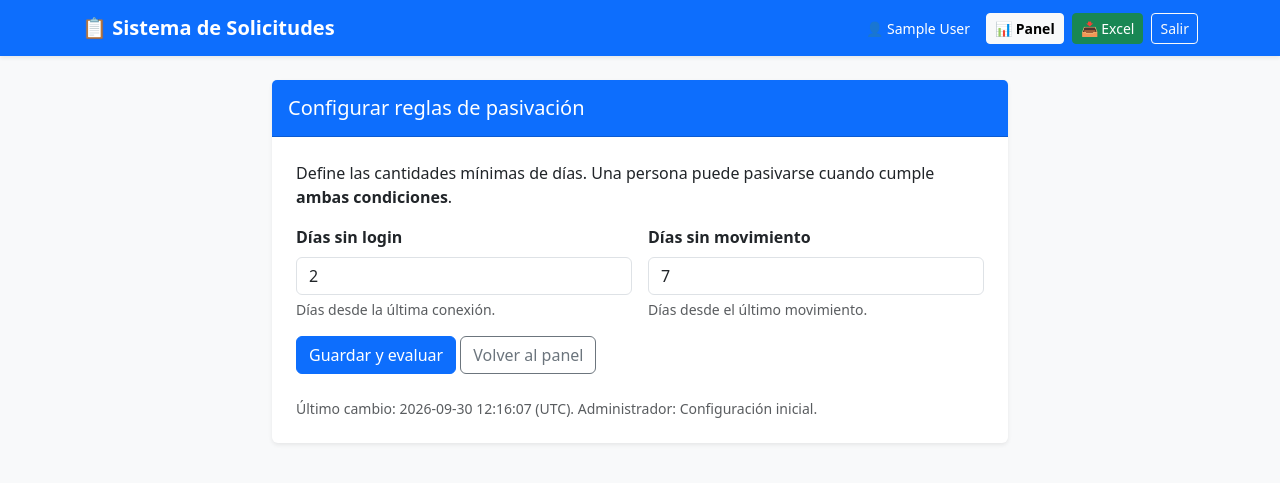
After one commit to jerodelineleneus568-jpg/gestion-solicitudes, a Flask app: page /pasivacion/configuracion in a window 1280 px wide. The commit adds this page. Shown: the top 483 px of the page. Run offline with Flask 3, Linux system fonts and the light colour scheme; the visitor is signed in with stand-in values (Sample User, id 1); data comes from the database, SQL or seed files in the repository; some libraries are stand-ins or nearby versions.

Commit message:
se agrego una nueva funcion de configurar regras

```diff
--- a/app/controllers/solicitud_controller.py
+++ b/app/controllers/solicitud_controller.py
@@ -119,6 +119,7 @@ def panel_solicitudes():
         solicitudes=SolicitudModel.obtener_todas(),
         admin_nombre=session.get('nombre', 'Administrador'),
         reporte_weblun=SolicitudModel.obtener_reporte_actual(),
+        parametros_pasivacion=SolicitudModel.obtener_configuracion_pasivacion(),
     )
 
 # 7. Marcar como gestionada manualmente
@@ -171,6 +172,7 @@ def logout():
 @admin_required
 def panel_pasivacion():
     from app.services.pasivacion_service import calcular_reporte_pasivacion, fecha_hoy_chile
+    parametros = SolicitudModel.obtener_configuracion_pasivacion()
     hoy = fecha_hoy_chile()
     filas = []
     resumen = {'total': 0, 'Puede pasivarse': 0, 'No pasivar': 0, 'Revisar': 0}
@@ -182,7 +184,11 @@ def panel_pasivacion():
         reporte = dict(registro) if registro else None
     if reporte:
         try:
-            filas, resumen = calcular_reporte_pasivacion(reporte['ruta_excel'], hoy)
+            filas, resumen = calcular_reporte_pasivacion(
+                reporte['ruta_excel'], hoy,
+                umbral_login=parametros['dias_sin_login'],
+                umbral_movimiento=parametros['dias_sin_movimiento'],
+            )
         except ValueError as error:
             flash(str(error), 'warning')
         except Exception:
@@ -190,5 +196,30 @@ def panel_pasivacion():
             flash('No se pudo leer el reporte de pasivación. Revise la terminal.', 'danger')
     return render_template(
         'pasivacion.html', filas=filas, resumen=resumen, reporte=reporte,
-        fecha_evaluacion=hoy.strftime('%d/%m/%Y'),
+        fecha_evaluacion=hoy.strftime('%d/%m/%Y'), parametros=parametros,
     )
+
+
+@solicitud_bp.route('/pasivacion/configuracion', methods=['GET', 'POST'])
+@admin_required
+def configurar_pasivacion():
+    parametros = SolicitudModel.obtener_configuracion_pasivacion()
+    valores = dict(parametros)
+    if request.method == 'POST':
+        valores['dias_sin_login'] = request.form.get('dias_sin_login', '')
+        valores['dias_sin_movimiento'] = request.form.get('dias_sin_movimiento', '')
+        try:
+            SolicitudModel.guardar_configuracion_pasivacion(
+                valores['dias_sin_login'], valores['dias_sin_movimiento'],
+                session.get('nombre', 'Administrador'),
+            )
+        except ValueError as error:
+            flash(str(error), 'danger')
+            return render_template('configuracion_pasivacion.html', parametros=parametros, valores=valores), 400
+        except Exception:
+            current_app.logger.exception('No se pudieron guardar los parámetros de pasivación.')
+            flash('No se pudo guardar la configuración. Revise la terminal.', 'danger')
+            return render_template('configuracion_pasivacion.html', parametros=parametros, valores=valores), 500
+        flash('Reglas guardadas. La evaluación usará los nuevos valores.', 'success')
+        return redirect(url_for('solicitud.panel_pasivacion'))
+    return render_template('configuracion_pasivacion.html', parametros=parametros, valores=valores)
--- a/app/models/solicitud_model.py
+++ b/app/models/solicitud_model.py
@@ -85,6 +85,46 @@ class SolicitudModel:
             conn.execute('''UPDATE solicitudes SET estado_registro_weblun = 'No corresponde (Iris)'
                 WHERE LOWER(TRIM(sistema)) != 'rayen'
                 AND estado_registro_weblun = 'Sin reporte disponible' ''')
+
+            conn.execute("""CREATE TABLE IF NOT EXISTS configuracion_pasivacion (
+                id INTEGER PRIMARY KEY CHECK (id = 1),
+                dias_sin_login INTEGER NOT NULL CHECK (dias_sin_login BETWEEN 1 AND 3650),
+                dias_sin_movimiento INTEGER NOT NULL CHECK (dias_sin_movimiento BETWEEN 1 AND 3650),
+                actualizado_por TEXT NOT NULL DEFAULT 'Configuración inicial',
+                fecha_actualizacion TEXT NOT NULL DEFAULT CURRENT_TIMESTAMP
+            )""")
+            conn.execute("""INSERT OR IGNORE INTO configuracion_pasivacion
+                (id, dias_sin_login, dias_sin_movimiento) VALUES (1, 2, 7)""")
+
+    @classmethod
+    def obtener_configuracion_pasivacion(cls):
+        with cls.conexion() as conn:
+            fila = conn.execute('SELECT * FROM configuracion_pasivacion WHERE id = 1').fetchone()
+            if fila is None:
+                raise RuntimeError('No se ha inicializado la configuración de pasivación.')
+            return dict(fila)
+
+    @staticmethod
+    def validar_dias_pasivacion(valor):
+        texto = str(valor).strip()
+        if not re.fullmatch(r'[0-9]{1,4}', texto):
+            raise ValueError('Ingrese cantidades de días enteras entre 1 y 3650.')
+        numero = int(texto)
+        if not 1 <= numero <= 3650:
+            raise ValueError('Ingrese cantidades de días enteras entre 1 y 3650.')
+        return numero
+
+    @classmethod
+    def guardar_configuracion_pasivacion(cls, dias_login, dias_movimiento, administrador):
+        login = cls.validar_dias_pasivacion(dias_login)
+        movimiento = cls.validar_dias_pasivacion(dias_movimiento)
+        with cls.conexion() as conn:
+            cursor = conn.execute("""UPDATE configuracion_pasivacion SET
+                dias_sin_login = ?, dias_sin_movimiento = ?, actualizado_por = ?,
+                fecha_actualizacion = CURRENT_TIMESTAMP WHERE id = 1""",
+                (login, movimiento, str(administrador)))
+            if cursor.rowcount != 1:
+                raise RuntimeError('No se ha inicializado la configuración de pasivación.')
 
     @classmethod
     def crear_solicitud(cls, tipo_solicitud, sistema, nombre_completo, rut, correo, centros, gestionado_por, ip_origen):
--- /dev/null
+++ b/app/templates/configuracion_pasivacion.html
@@ -0,0 +1,35 @@
+{% extends 'base.html' %}
+{% block content %}
+<div class="row justify-content-center">
+    <div class="col-lg-8">
+        <div class="card shadow-sm border-0">
+            <div class="card-header bg-primary text-white py-3"><h5 class="mb-0">Configurar reglas de pasivación</h5></div>
+            <div class="card-body p-4">
+                {% for categoria, mensaje in get_flashed_messages(with_categories=true) %}
+                <div class="alert alert-{{ categoria }}" role="alert">{{ mensaje }}</div>
+                {% endfor %}
+                <p>Define las cantidades mínimas de días. Una persona puede pasivarse cuando cumple <strong>ambas condiciones</strong>.</p>
+                <form method="POST" action="{{ url_for('solicitud.configurar_pasivacion') }}">
+                    <input type="hidden" name="csrf_token" value="{{ csrf_token() }}">
+                    <div class="row g-3 mb-3">
+                        <div class="col-md-6">
+                            <label for="dias_sin_login" class="form-label fw-semibold">Días sin login</label>
+                            <input type="number" id="dias_sin_login" name="dias_sin_login" class="form-control" min="1" max="3650" step="1" value="{{ valores.dias_sin_login }}" required>
+                            <div class="form-text">Días desde la última conexión.</div>
+                        </div>
+                        <div class="col-md-6">
+                            <label for="dias_sin_movimiento" class="form-label fw-semibold">Días sin movimiento</label>
+                            <input type="number" id="dias_sin_movimiento" name="dias_sin_movimiento" class="form-control" min="1" max="3650" step="1" value="{{ valores.dias_sin_movimiento }}" required>
+                            <div class="form-text">Días desde el último movimiento.</div>
+                        </div>
+                    </div>
+
+                    <button type="submit" class="btn btn-primary">Guardar y evaluar</button>
+                    <a href="{{ url_for('solicitud.panel_solicitudes') }}" class="btn btn-outline-secondary">Volver al panel</a>
+                </form>
+                <p class="text-muted small mt-4 mb-0">Último cambio: {{ parametros.fecha_actualizacion }} (UTC). Administrador: {{ parametros.actualizado_por }}.</p>
+            </div>
+        </div>
+    </div>
+</div>
+{% endblock %}
--- a/app/templates/pasivacion.html
+++ b/app/templates/pasivacion.html
@@ -8,6 +8,7 @@
         </div>
         <div class="d-flex flex-wrap gap-2">
             <a href="{{ url_for('export.exportar_excel') }}" class="btn btn-success">Actualizar reporte de WebLun</a>
+            <a href="{{ url_for('solicitud.configurar_pasivacion') }}" class="btn btn-outline-primary">Configurar reglas</a>
             <a href="{{ url_for('solicitud.panel_solicitudes') }}" class="btn btn-outline-secondary">Volver al panel</a>
         </div>
     </div>
@@ -15,7 +16,7 @@
     <div class="alert alert-{{ categoria }}" role="alert">{{ mensaje }}</div>
     {% endfor %}
     <div class="alert alert-info">
-        <strong>Regla:</strong> 2 días o más desde el último login <strong>y</strong> 7 días o más desde el último movimiento.
+        <strong>Regla:</strong> {{ parametros.dias_sin_login }} días o más desde el último login <strong>y</strong> {{ parametros.dias_sin_movimiento }} días o más desde el último movimiento.
         Se cuentan días calendario. Si falta una fecha, el registro queda para revisión.
         Este panel muestra recomendaciones según el Excel; no aplica la pasivación.
     </div>
```
Also changed, not shown: app/services/pasivacion_service.py (+10 -10 lines), app/templates/panel.html (+2 -8 lines).
